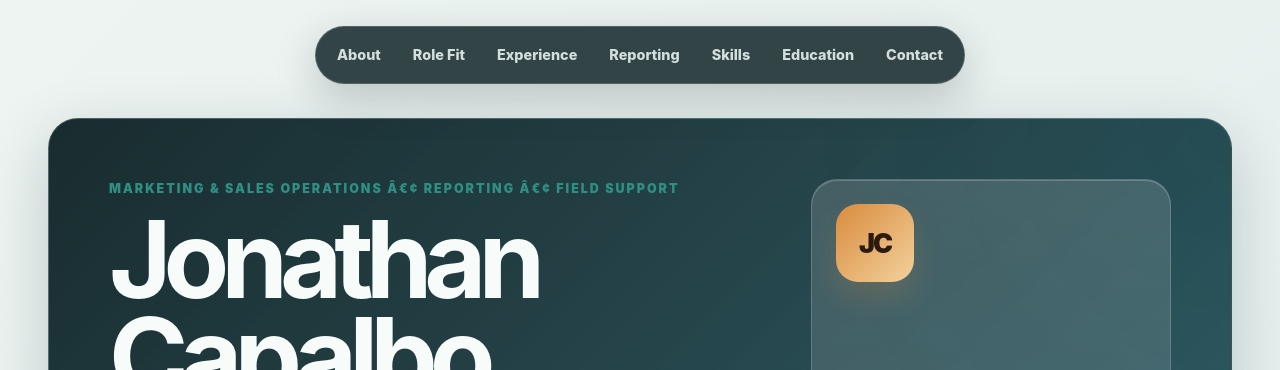
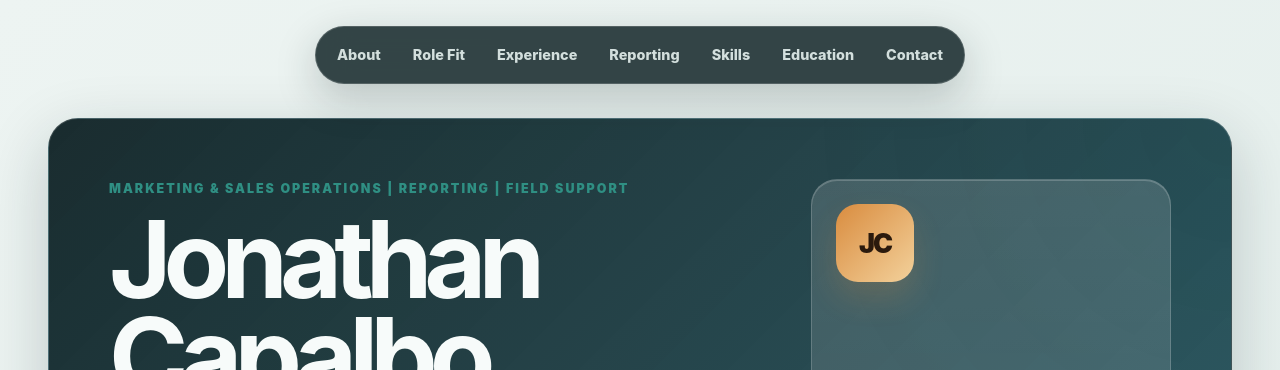
Before and after one commit to jon314159/JonathanCapalbo.me, a Jekyll site: the page index.html, which Jekyll copies as it is, in a window 1280 px wide and 900 px high. Shown: the top 370 px of the window. Built offline with Jekyll 4.4.1, drawn with Linux system fonts in a browser that asks for light colours.

Commit message:
Use browser-safe separators in portfolio hero

```diff
--- a/index.html
+++ b/index.html
@@ -22,7 +22,7 @@
       </nav>
       <div class="hero hero-split">
         <div class="hero-copy">
-          <p class="eyebrow">Marketing &amp; Sales Operations â€¢ Reporting â€¢ Field Support</p>
+          <p class="eyebrow">Marketing &amp; Sales Operations | Reporting | Field Support</p>
           <h1>Jonathan Capalbo</h1>
           <p class="value-line">Comcast sales experience shaped by customer insight, process discipline, and data.</p>
           <p class="tagline">Comcast sales representative and Business &amp; Information Systems graduate student with 5+ years of customer operations experience plus hands-on work in Excel sales reporting, performance analysis, and operational documentation.</p>
```
